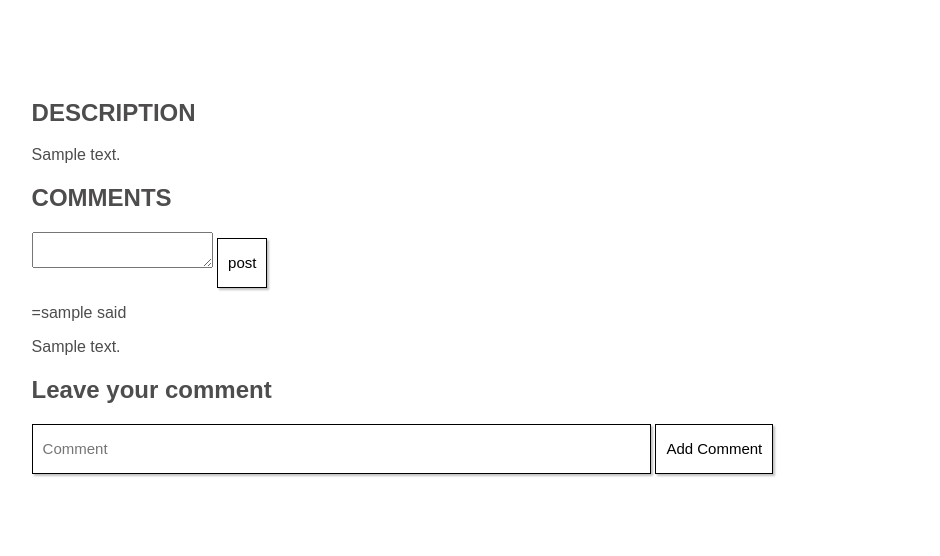
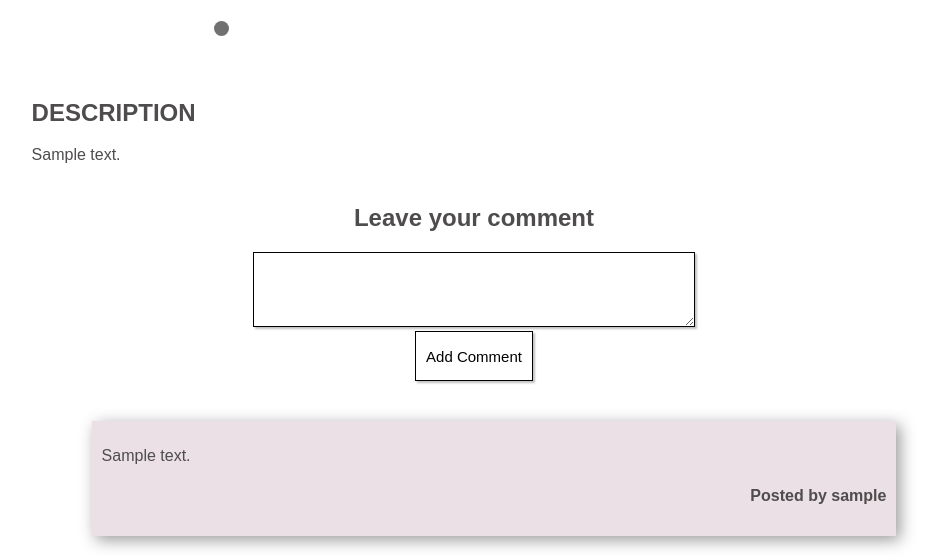
Before and after one commit to cyborgalex/Proiect-MDS, a Flask app: page /dog?id=1 in a window 1280 px wide. Shown: the part 360-916 px from the top of the page, without its empty margins (166-1106 px from the left). Before the commit the page ends 837 px from the top, so only its background shows below. Run offline with Flask 2, Linux system fonts and the light colour scheme; tables that the repository leaves empty hold one stand-in row (values such as "Sample post"); some libraries are stand-ins or nearby versions.

Commit message:
design view dog

```diff
--- a/static/css/post.css
+++ b/static/css/post.css
@@ -23,3 +23,7 @@
     padding: 2% 3%;
 
 }
+
+.btn-purple{
+    background-color:rebeccapurple !important;
+}
--- a/static/css/view.css
+++ b/static/css/view.css
@@ -154,10 +154,12 @@
 }
 
 .container_com{
-  margin-bottom: 80px;
+  margin-top:40px;
+  text-align:center;
+  margin-bottom: 40px;
 }
 
-.container_com button, input {
+.container_com button, textarea {
   background-color: #FFF;
   font-size:15px;
   border: 1px solid #000;
@@ -166,38 +168,36 @@
   height: 50px;
 
 }
-.container_com input{
-  width: 70%;
+textarea{
+  width: 50%;
   max-width: 100%;
+  min-height:5em;
 }
 
 .container_com button:hover {
-  background: skyblue;
+  background: rebeccapurple;
   cursor: pointer;
   transition: .3s ease;
+  color:white;
 }
 
 
 
-.container_com ul {
+.comments ul {
   list-style: none;
 }
 
-.container_com li {
-  background: rgb(153, 71, 126);
-  border: 2px solid #000;
-  box-shadow: 2px 2px 2px rgba(0,0,0, 0.25);
+.comments li {
+  background: #ebe0e5;
+  /* border: 2px solid #000; */
+  box-shadow: 4px 4px 15px rgba(0, 0, 0, 0.404);
   margin: 20px;
   overflow: auto;
   padding: 10px;
 
 }
 
-.container_com li .task {
-  margin: 10px;
+
+.comments h4{
+  text-align:right;
 }
-
-.container_com li .date {
-  float: right;
-  margin: 5px;
-}
--- a/static/js/view.js
+++ b/static/js/view.js
@@ -1,4 +1,7 @@
 $(document).ready(function() {
+    $('#text_comment').val('');
+
+
     $('.mobile-toggle').click(function() {
 
         if ($('.main_h').hasClass('open-nav')) {
@@ -34,6 +37,7 @@
     showSlides(slideIndex);
 
 });
+
 
 
 var slideIndex = 1;
@@ -76,59 +80,3 @@
         })
     });
 }
-
-
-
-
-//comentarii
-
-
-
-
-function $(element) {
-	return document.getElementById(element);
-}
-const alertBox = $('alert');
-let commentSubmit = $('btn_add_comment');
-const commentBox  = $('text_comment');
-let commentList   = $('list_comments');
-
-commentSubmit.addEventListener('click', function(e) {
-	e.preventDefault();
-  const d = new Date();
-  let time = d.toLocaleTimeString();
-	let comment  = commentBox.value.trim();
-	let newLI = document.createElement('li');
-
-  if (commentBox.value.length > 1) {
-  $('alert').innerText = '';
-  comment = `<p class="comment">${comment}</p><p class="date"><b>Posted on: ${time}</b></p>`;
-	newLI.innerHTML = comment;
-	commentList.appendChild(newLI);
-
-  fadeOut(newLI);
-
-    commentBox.value = '';
-  } else {
-    $('alert').innerText = 'Please enter a comment!';
-  }
-}, false);
-
-
-function fadeOut(element) {
-    element.style.background = "pink";
-    var opacity = 1,
-    fps = 90;
-    function decrease () {
-        opacity -= 0.05;
-        if (opacity <= .40){
-            // complete
-            element.style.background = "white";
-            element.style.opacity = 1;
-            return true;
-        }
-        element.style.opacity = opacity;
-        setTimeout(decrease,fps);
-    }
-    decrease();
-}
--- a/templates/dog.html
+++ b/templates/dog.html
@@ -98,39 +98,33 @@
   <p>{{dog.text}}</p>
 </div>
 
-<div class="container">
-  <h2>COMMENTS</h2>
-  <form action="dog?id={{dog.id}}" method="POST">
-  {{form.csrf_token}}
-  {{form.text}}
-  <input type="submit" value="post">
-  </form>
-
-  {%for comment in comments%}
-  <div>
-    <p>={{comment.user.username}} said</p>
-    <p>{{comment.text}}</p>
-
-  </div>
-  {%endfor%}
-</div>
-
-
 
 <div class="container_com">
     <h2>Leave your comment</h2>
-  <form>
+  <form action="dog?id={{dog.id}}" method="POST">
     <p id="alert" class="alertbox"></p>
-     <input type="text" class="form-control" placeholder="Comment" id="text_comment">
-
+     {{form.csrf_token}}
+     {{form.text(class="form-control",id="text_comment")}}
+    <br>
      <button type="submit" id="btn_add_comment" class="btn btn-primary">Add Comment</button>
   </form>
 
-  <div id="js-discussion">
-    <ul id="list_comments"></ul>
+
+</div>
+<div class="comments">
+    <ul id="list_comments">
+        {%for comment in comments%}
+        <li>
+        <div>
+            <p class="comtext">{{comment.text}}</p>
+            <h4>Posted by {{comment.user.username}}</h4>
+
+
+        </div>
+      </li>
+  {%endfor%}
+    </ul>
   </div>
-</div>
-
 
 
 
--- a/templates/post.html
+++ b/templates/post.html
@@ -12,6 +12,8 @@
 <link   href="{{url_for('static', filename='css/post.css') }}" rel="stylesheet" type="text/css">
 <link href="https://netdna.bootstrapcdn.com/bootstrap/3.2.0/css/bootstrap.min.css" rel="stylesheet" id="bootstrap-css">
 <script src="https://netdna.bootstrapcdn.com/bootstrap/3.2.0/js/bootstrap.min.js"></script>
+<script src="https://ajax.googleapis.com/ajax/libs/jquery/3.1.0/jquery.min.js"></script>
+
 
 {%endblock%}
 
@@ -81,7 +83,7 @@
                 </div>
                 <div class="form-group">
                     <div class="col-sm-12  text-center">
-                        <input type="submit" value="Post" class="btn btn-block btn-success">
+                        <input type="submit" value="Post" class="btn btn-block btn-success btn-purple">
 
                     </div>
                     </div>
```
